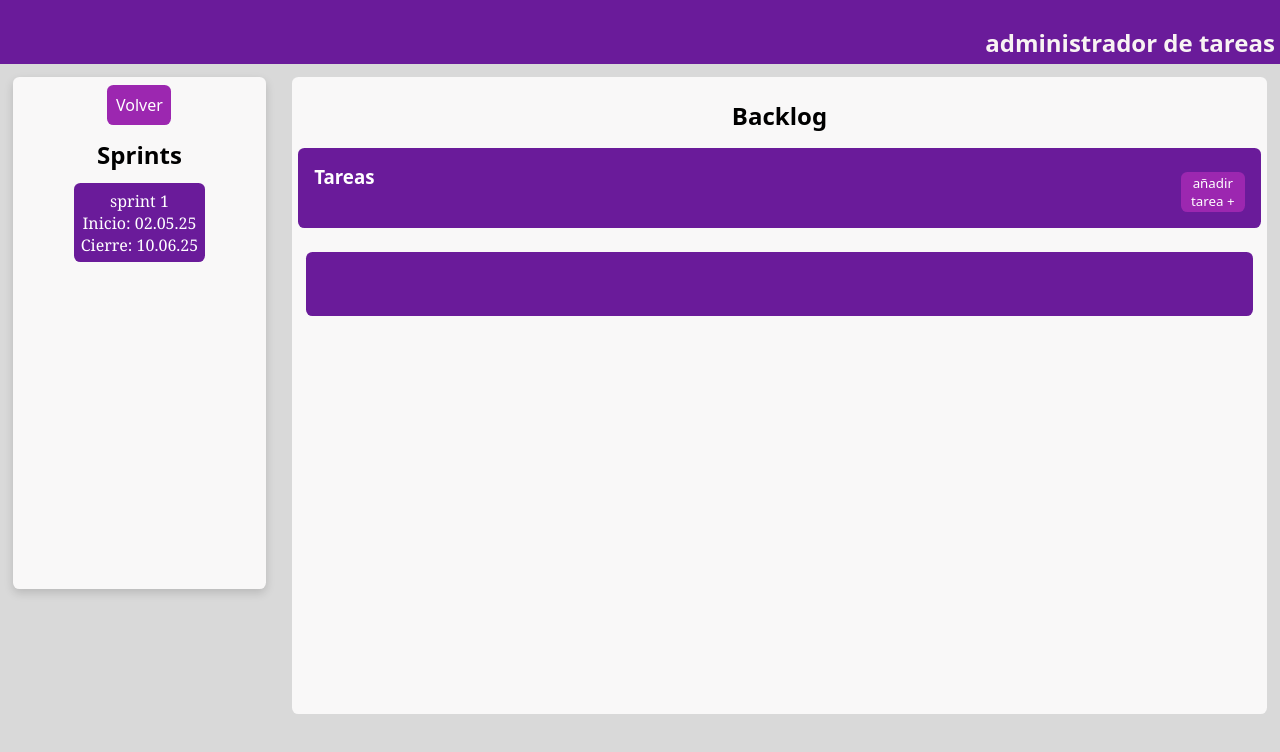
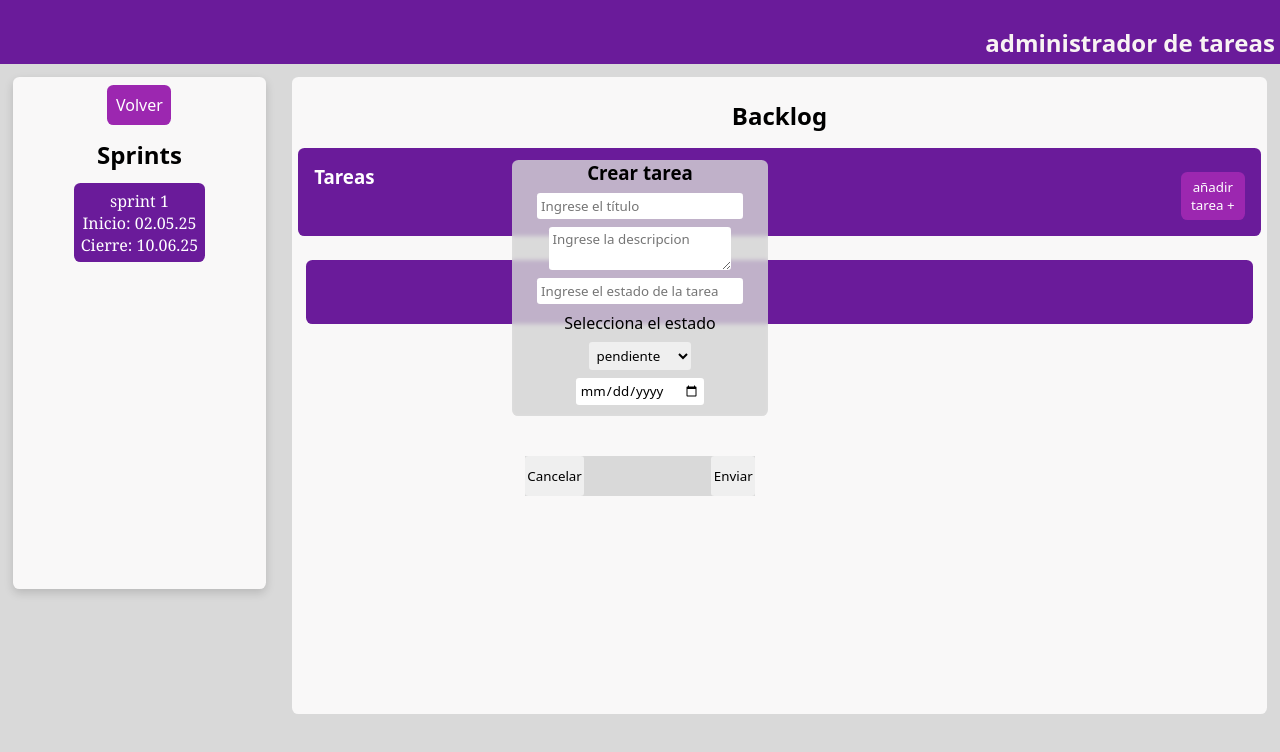
Before and after one commit to matigames765/repoToDoAdvancedMetodologia, a React (Vite) app in the folder todo-advanced/: page /backlog in a window 1280 px wide. Both pictures are taken after a click on the button "añadir tarea +". Shown: the top 752 px of the page. Built offline with nearby package versions, Linux system fonts and the light colour scheme.

Commit message:
creacion modal tareas, y mas avances en el crud de tareas en el backlog

```diff
--- a/todo-advanced/package.json
+++ b/todo-advanced/package.json
@@ -16,6 +16,7 @@
     "react": "^19.0.0",
     "react-dom": "^19.0.0",
     "react-router": "^7.4.1",
+    "sweetalert2": "^11.6.13",
     "zustand": "^5.0.3"
   },
   "devDependencies": {
--- a/todo-advanced/src/components/ui/ColumnTasks/ColumnTasksBacklog.tsx
+++ b/todo-advanced/src/components/ui/ColumnTasks/ColumnTasksBacklog.tsx
@@ -1,6 +1,15 @@
+import { useState } from "react";
 import styles from "./ColumnTasksBacklog.tsx.module.css";
+import { ModalTask } from "../ModalTask/ModalTask";
 export const ColumnTasks = () => {
+
+  const [openModalTask, setOpenModalTask] = useState(false)
+
+  const handleCloseModal = () => {
+    setOpenModalTask(false)
+  }
   return (
+    <>
     <div className={styles.containerPrincipalColumnTasks}>
       <div className={styles.containerTasksBacklog}>
         <h2>Backlog</h2>
@@ -8,11 +17,14 @@ export const ColumnTasks = () => {
       <div className={styles.headerBacklog}>
         <h3>Tareas</h3>
 
-        <button className={styles.buttonAddTask}> añadir tarea +</button>
+        <button className={styles.buttonAddTask} onClick={() => {
+          setOpenModalTask(true)
+        }}> añadir tarea +</button>
       </div>
       <div className={styles.tasks}>
 
       </div>
     </div>
+    {openModalTask && <ModalTask handleCloseModal={handleCloseModal}/>}</>
   );
 };
--- a/todo-advanced/src/components/ui/ColumnTasks/ColumnTasksBacklog.tsx.module.css
+++ b/todo-advanced/src/components/ui/ColumnTasks/ColumnTasksBacklog.tsx.module.css
@@ -25,7 +25,7 @@
   margin-top: 0.5rem;
   background-color: var(--botones-principales);
   width: 5vw;
-  height: 5vh;
+  height: 6vh;
   border-radius: 0.4rem;
   color: white;
   border: none;
--- /dev/null
+++ b/todo-advanced/src/components/ui/ModalTask/ModalTask.module.css
@@ -0,0 +1,51 @@
+.containerModalTask{
+    background-color: rgb(217, 217, 217, 0.8);
+    width: 20vw;
+    height: 20vw;
+    position: absolute;
+    right: 40vw;
+    top: 20vh;
+    border-radius: 0.4rem;
+    display: flex;
+    flex-direction: column;
+    align-items: center;
+    backdrop-filter: brightness(90%) blur(2px);
+}
+
+.contentForm{
+    margin-top: 1vh;
+    display: flex;
+    flex-direction: column;
+    justify-content: center;
+    align-items: center;
+    gap: 1vh;
+}
+
+.informationForm{
+    border-radius: 0.2rem;
+    padding: 0.3vw;
+    border: none;
+}
+
+.containerButtonsModalTask{
+    background-color: #D9D9D9;
+    height: 5vh;
+    width: 18vw;
+    position: absolute;
+    top: 57vh;
+    right: 41vw;
+    display: flex;
+    justify-content: space-between;
+}
+
+.buttonsModalTask{
+    border-radius: 0.2rem;
+    padding: 0.2vw;
+    border: none;
+    transition: background-color 0.7s ease;
+}
+
+.buttonsModalTask:hover{
+    cursor:pointer;
+    background-color: rgb(213, 117, 230);
+}
--- /dev/null
+++ b/todo-advanced/src/components/ui/ModalTask/ModalTask.tsx
@@ -0,0 +1,36 @@
+import { FC } from 'react';
+import styles from './ModalTask.module.css'
+
+interface IModalTask{
+  handleCloseModal: VoidFunction;
+}
+
+export const ModalTask: FC<IModalTask> = ({handleCloseModal}) => {
+  return (
+    <>
+    <div className={styles.containerModalTask}>
+      <h3>Crear tarea</h3>
+      <form>
+        <div className={styles.contentForm}>
+          <input type='text' required placeholder='Ingrese el título' autoComplete='off' name='titulo' className={styles.informationForm}/>
+          <textarea placeholder='Ingrese la descripcion' required name='descripcion' className={styles.informationForm}/>
+          <input type='text' required placeholder='Ingrese el estado de la tarea' autoComplete='off' name='estado' className={styles.informationForm}/>
+          <label htmlFor="estado">Selecciona el estado</label>
+          <select id='estado' name='estado' required className={styles.informationForm}>
+            <option>pendiente</option>
+            <option>en proceso</option>
+            <option>completada</option>
+          </select>
+          <input type='date' required placeholder='Ingrese fecha limite' autoComplete='off' name='fechaLimite' className={styles.informationForm}></input>
+        </div>
+      </form>
+    </div>
+    <div className={styles.containerButtonsModalTask}>
+      <button className={styles.buttonsModalTask} onClick={
+        handleCloseModal
+      }>Cancelar</button>
+      <button className={styles.buttonsModalTask} type='submit'>Enviar</button>
+    </div>
+    </>
+  )
+}
--- a/todo-advanced/src/components/ui/TaskCard/TaskCard.module.css
+++ b/todo-advanced/src/components/ui/TaskCard/TaskCard.module.css
@@ -1,6 +1,6 @@
 .containerTaskCard{
     width: 23vw;
-    height: 7vw;
+    height: 8vw;
     background-color: #F8F9FA;
     border-radius: 0.4rem;
 }
--- a/todo-advanced/src/utils/constantes.ts
+++ b/todo-advanced/src/utils/constantes.ts
@@ -1 +1 @@
-export const API_URL = 'http://localhost:3000/backlog'
+export const APIBACKLOG_URL = 'http://localhost:3000/backlog'
```
Also changed, not shown: todo-advanced/src/data/tasksController.ts (added, +71 -0 lines), todo-advanced/src/hooks/useTareas.ts (added, +79 -0 lines), todo-advanced/src/http/backLog.ts (+5 -33 lines), 1 other file (tests, documents, lock files or other folders).
